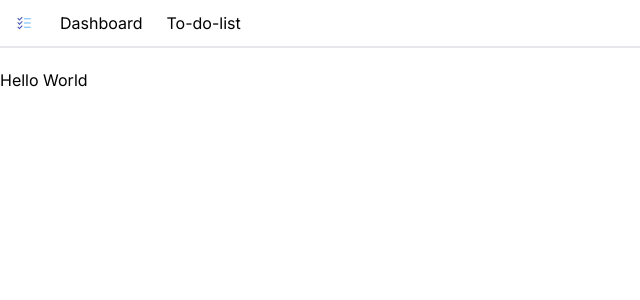
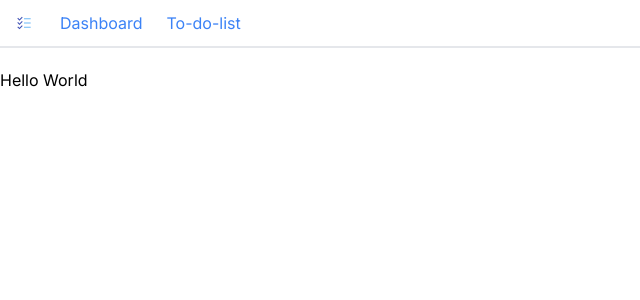
Before and after one commit to DaniBacheva/TO-DO-LIST-NEXTJS, a Next.js app in the folder to-do-list/: page / in a window 1280 px wide. Shown: the top 300 px of the page, without its empty margins (0-640 px from the left). Built offline with nearby package versions, Linux system fonts and the light colour scheme.

Commit message:
Style links

```diff
--- a/to-do-list/app/NavBar.tsx
+++ b/to-do-list/app/NavBar.tsx
@@ -8,10 +8,10 @@ const NavBar = () => {
             <Link href="/"><FcTodoList /></Link>
             <ul className='flex space-x-6'>
                 <li>
-                    <Link href="/">Dashboard</Link>
+                    <Link className='text-blue-500 hover:text-blue-800 transition-colors' href="/">Dashboard</Link>
                 </li>
                 <li>
-                    <Link href="/toDos">To-do-list</Link>
+                    <Link className='text-blue-500 hover:text-blue-800 transition-colors' href="/toDos">To-do-list</Link>
                 </li>
             </ul>
         </nav>
```
